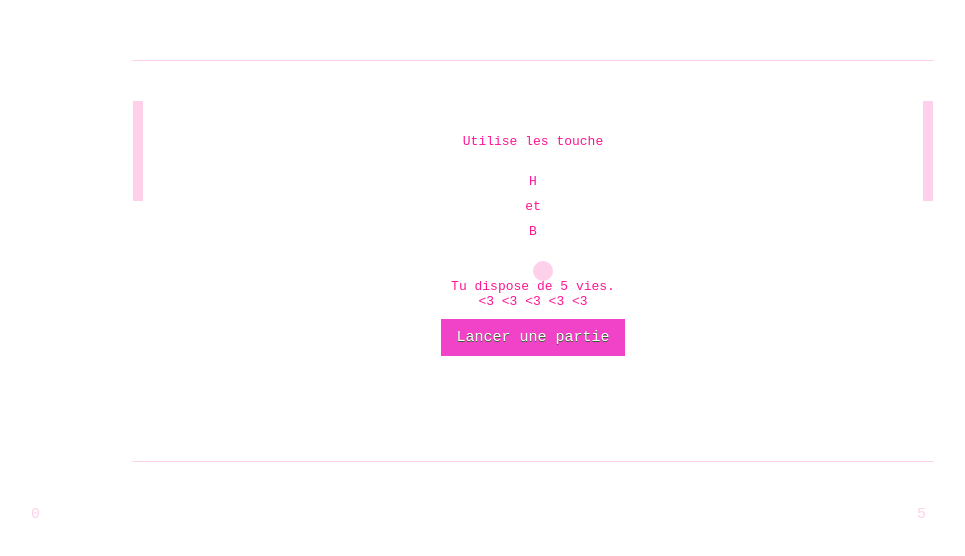
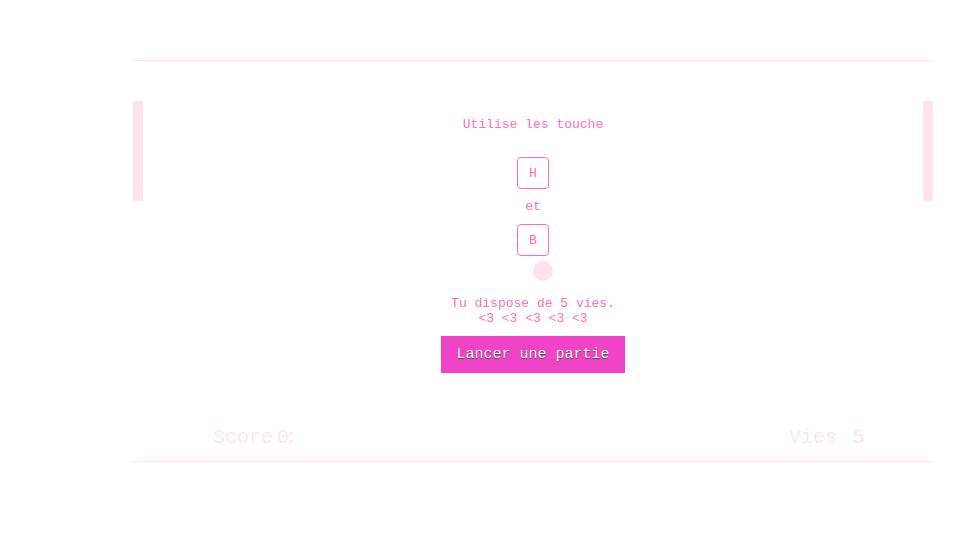
Before and after one commit to Lmazenc34070/pong-monoplayer, a plain HTML site: page index.html in a window 1280 px wide. Shown: the part 150-706 px from the top of the page, without its empty margins (107-1072 px from the left). Drawn offline with nearby package versions, Linux system fonts and the light colour scheme.

Commit message:
Contrôle score / vies

```diff
--- a/CSS/pong.css
+++ b/CSS/pong.css
@@ -1,6 +1,6 @@
 body {
     background-color: white;
-    color: deeppink;
+    color: hotpink;
     font-family: monospace;
 
     /** centre les éléments de la page **/
@@ -18,11 +18,23 @@ body {
 
     margin-top: 5px;
     border: 1px solid #ffffff;
-    border-top-color: deeppink;
-    border-bottom-color: deeppink;
+    border-top-color: hotpink;
+    border-bottom-color: hotpink;
 
     width: 800px;
     height: 400px;
+}
+
+.touche{
+    color: hotpink;
+    display: flex;
+    width: 30px;
+    height: 30px;
+    justify-content: center;
+    align-items: center;
+    border: 1px solid hotpink;
+    border-radius: 4px;
+    user-select:none;
 }
 
 .tiltHaut {
@@ -58,13 +70,13 @@ body {
     border-radius: 100%;
     width: 20px;
     height: 20px;
-    background-color: deeppink;
+    background-color: hotpink;
 }
 
 /** paramétres de la classe raquette **/
 .raquette {
     position: absolute;
-    background-color: deeppink;
+    background-color: hotpink;
     width: 10px;
     height: 100px;
     top: 10%;
@@ -103,14 +115,17 @@ body {
 
 }
 
-#vies{
+.vies{
     position : fixed;
-    top : 50%;
-    left : 80%;
+    top : 40%;
+    left : 75%;
     padding-top: 20%;
-    font-size: 15px;
+    font-size: 20px;
     padding-right: 10%;
-    color: deeppink;
+    color: hotpink;
+}
+#viesJoueur{
+
 }
 
 .btn{
@@ -129,12 +144,34 @@ body {
 
 }
 
+#texteScore{
+    position : fixed;
+    top : 40%;
+    left : 15%;
+    padding-top: 20%;
+    font-size: 20px;
+    padding-left: 10%;
+    color: hotpink;
+}
+#texteVie{
+    position : fixed;
+    top : 40%;
+    left : 70%;
+    padding-top: 20%;
+    font-size: 20px;
+    padding-right: 10%;
+    color: hotpink;
+}
 .score {
     position : fixed;
-    top : 50%;
-    left : 10px;
+    top : 40%;
+    left : 20%;
     padding-top: 20%;
-    font-size: 15px;
+    font-size: 20px;
     padding-left: 10%;
-    color: deeppink;
+    color: hotpink;
 }
+
+#scoreJoueur{
+
+}
--- a/JavaScript/balle.js
+++ b/JavaScript/balle.js
@@ -175,8 +175,7 @@ class Balle {
             this.gauche = 0;
             this.angle = Math.PI - this.angle;
             this.recentrer();
-            raquetteDroite.gagne();
-
+            raquetteGauche.perdu();
         }
         //bas
         if (this.bas > terrain.hauteur) {
--- a/JavaScript/pong.js
+++ b/JavaScript/pong.js
@@ -10,11 +10,11 @@ let balle = new Balle($("#balle"));
 /**
  * @type {Raquette}
  */
-let raquetteGauche = new Raquette($("#gauche"),$("#Sgauche"));
+let raquetteGauche = new Raquette($("#gauche"),$("#scoreJoueur"), $("#viesJoueur"));
 /**
  * @type {Raquette}
  */
-let raquetteDroite = new Raquette($("#droite"),$("#Sdroite"));
+let raquetteDroite = new Raquette($("#droite"));
 /**
  * @type {HTMLElement}
  */
--- a/JavaScript/raquette.js
+++ b/JavaScript/raquette.js
@@ -1,5 +1,5 @@
 class Raquette {
-    constructor($html, $score) {
+    constructor($html, $score, $vies) {
 
         this.$element = $html;
         /**
@@ -41,12 +41,17 @@ class Raquette {
          * @type {number}
          */
         this.vies = 5;
+        this.$vies = $vies;
     }
 
 
     gagne() {
         this.score = this.score + 10;
         this.$score.text(this.score);
+    }
+    perdu() {
+        this.vies = this.vies -1;
+        this.$vies.text(this.vies);
     }
 
 
--- a/index.html
+++ b/index.html
@@ -22,8 +22,13 @@
     <div id="gauche" class="raquette"></div>
     <div id="droite" class="raquette"></div>
 </div>
-<div class="score">0</div>
-<div id="vies">5</div>
+<div>
+    <div id="texteScore">Score : </div>
+    <div id="scoreJoueur" class="score">0</div>
+    <div id="texteVie">Vies : </div>
+    <div id="viesJoueur" class="vies">5</div>
+
+</div>
 
 </body>
 <!-- chargement des classes -->
```
